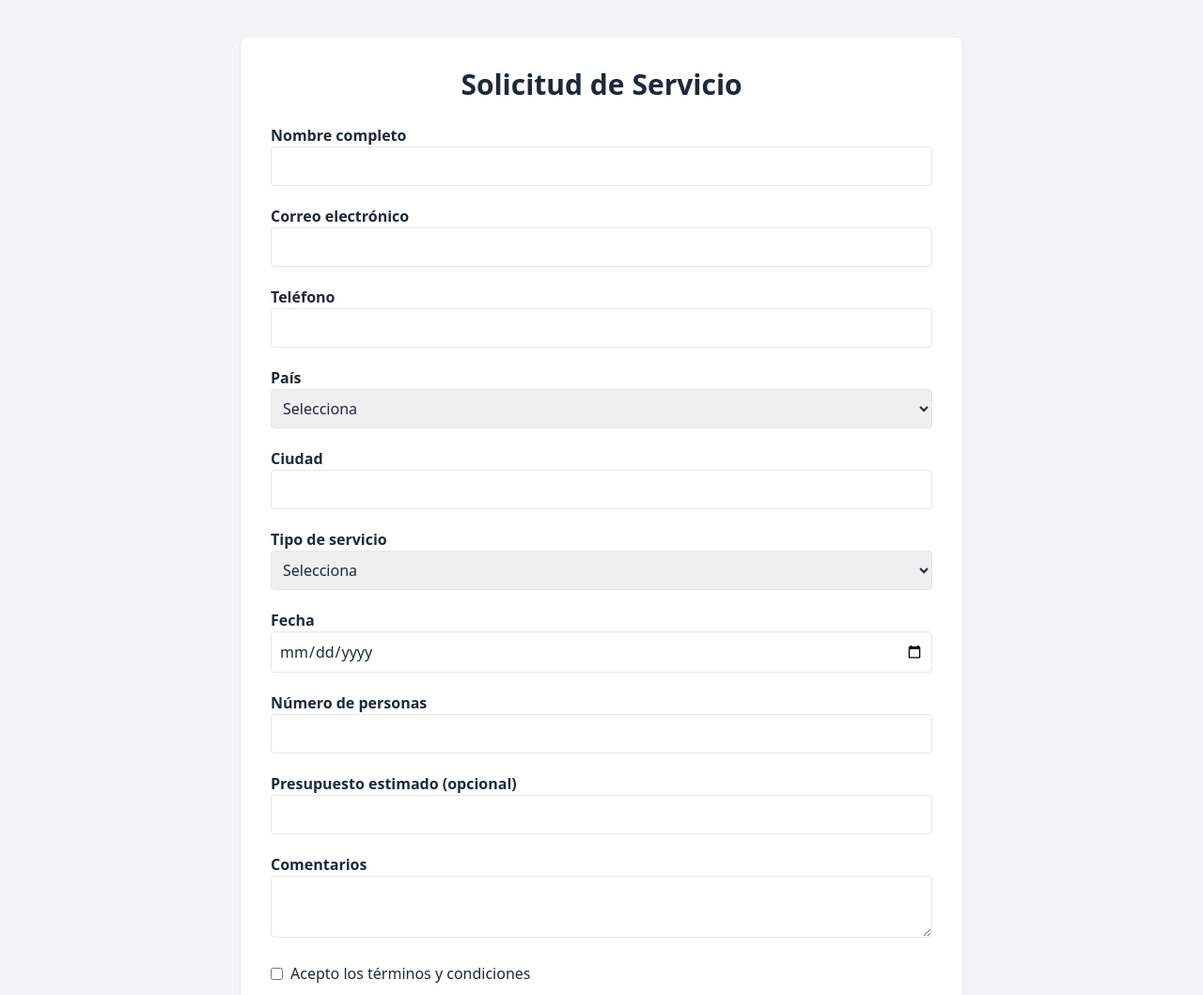
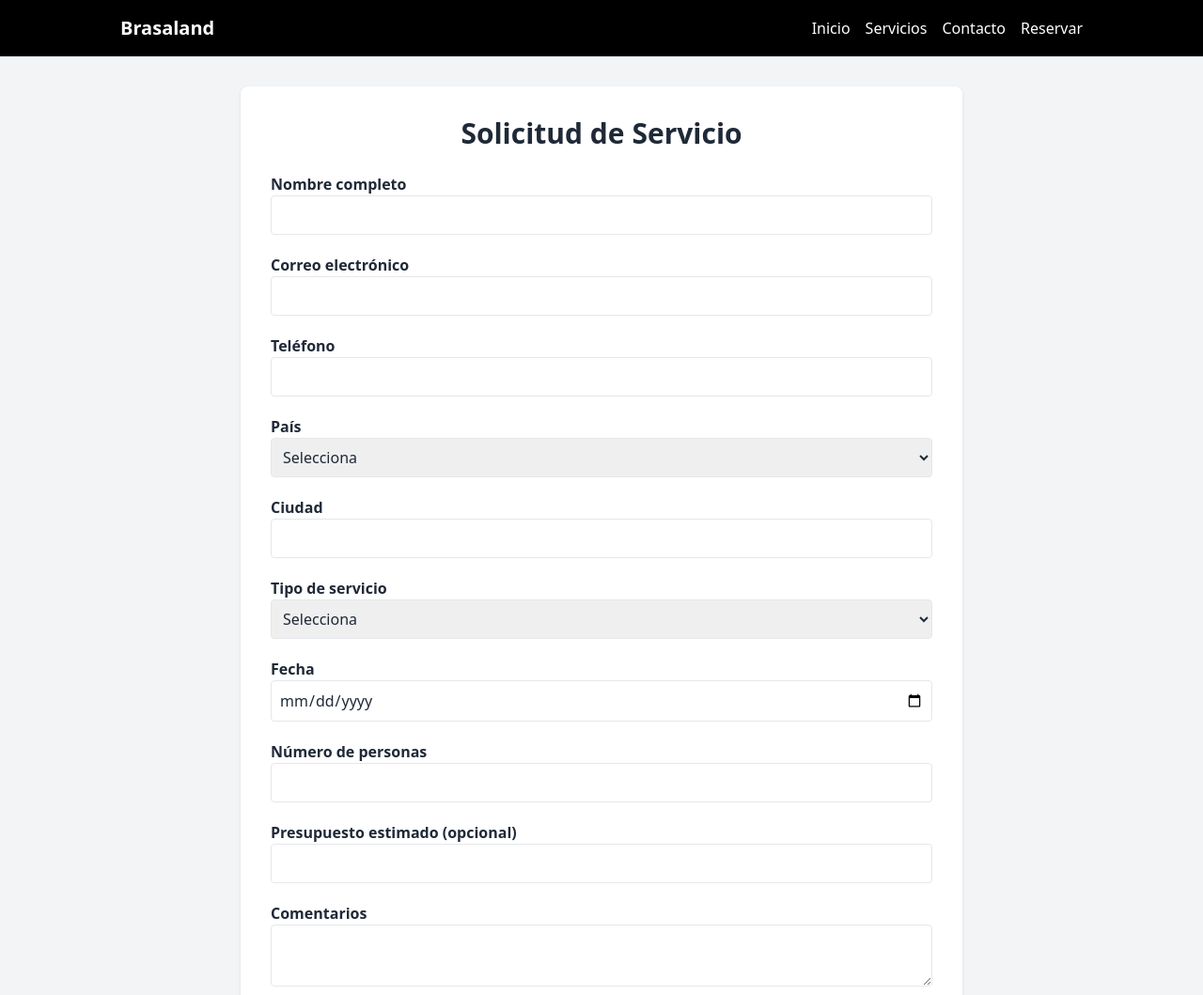
Before and after one commit to Itzidon/ai-company-project-brasaland, a plain HTML site: page application.html in a window 1280 px wide. Shown: the top 1059 px of the page at 94% size. Drawn offline with nearby package versions, Linux system fonts and the light colour scheme.

Commit message:
Update application.html

```diff
--- a/application.html
+++ b/application.html
@@ -9,11 +9,26 @@
 
 <body class="bg-gray-100 text-gray-800">
 
-  <main class="max-w-3xl mx-auto bg-white p-8 mt-10 rounded-lg shadow">
+  <!-- NAVBAR -->
+  <nav class="bg-black text-white p-4">
+    <div class="max-w-5xl mx-auto flex justify-between items-center">
+      <a href="index.html" class="font-bold text-xl">Brasaland</a>
+
+      <div class="flex gap-4">
+        <a href="index.html" class="hover:text-yellow-400">Inicio</a>
+        <a href="index.html#servicios" class="hover:text-yellow-400">Servicios</a>
+        <a href="index.html#contacto" class="hover:text-yellow-400">Contacto</a>
+        <a href="application.html" class="hover:text-yellow-400">Reservar</a>
+      </div>
+    </div>
+  </nav>
+
+  <main class="max-w-3xl mx-auto bg-white p-8 mt-8 rounded-lg shadow">
 
     <h1 class="text-3xl font-bold mb-6 text-center">Solicitud de Servicio</h1>
 
-    <form id="applicationForm" class="space-y-5" novalidate>
+    <form id="applicationForm" class="space-y-5" novalidate
+          onsubmit="alert('Reserva enviada correctamente'); return false;">
 
       <div>
         <label for="fullName" class="block font-semibold">Nombre completo</label>
```
